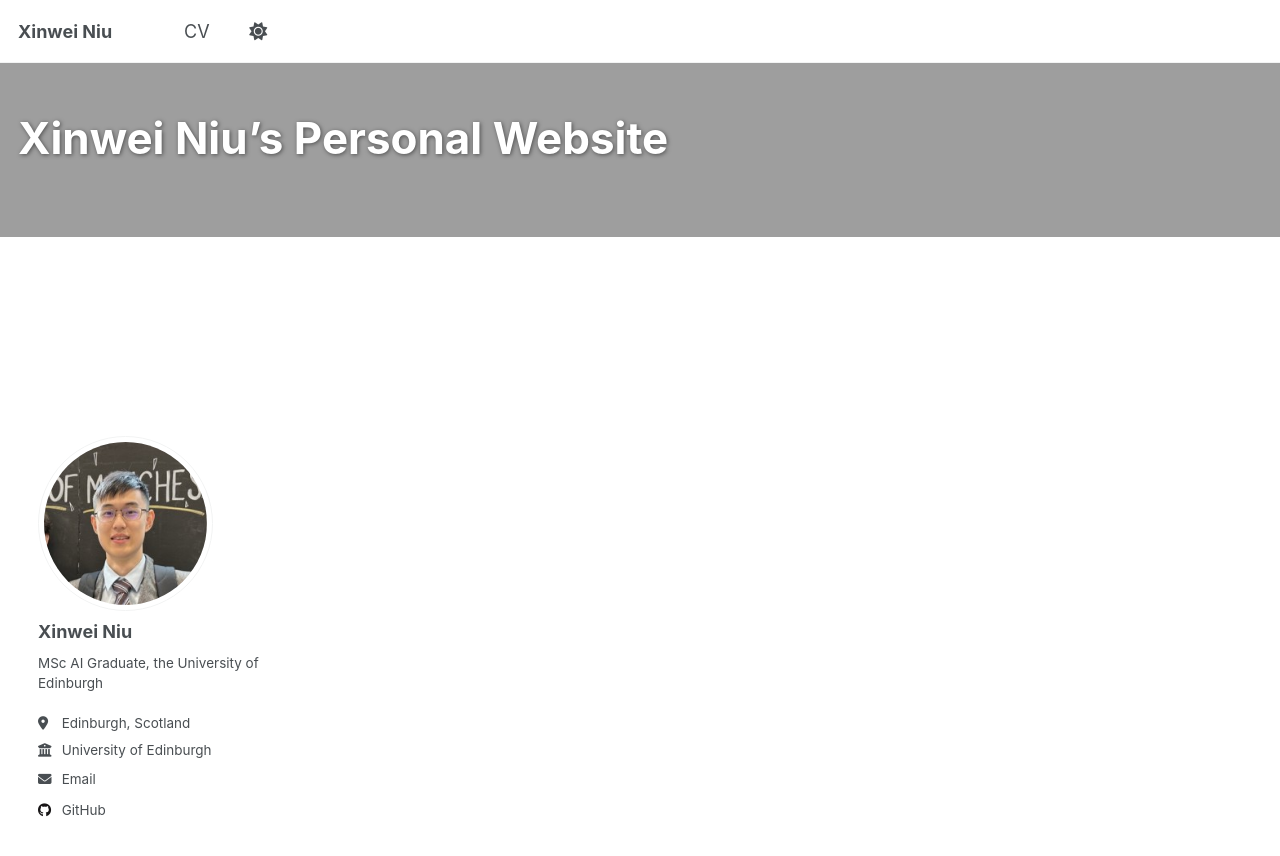
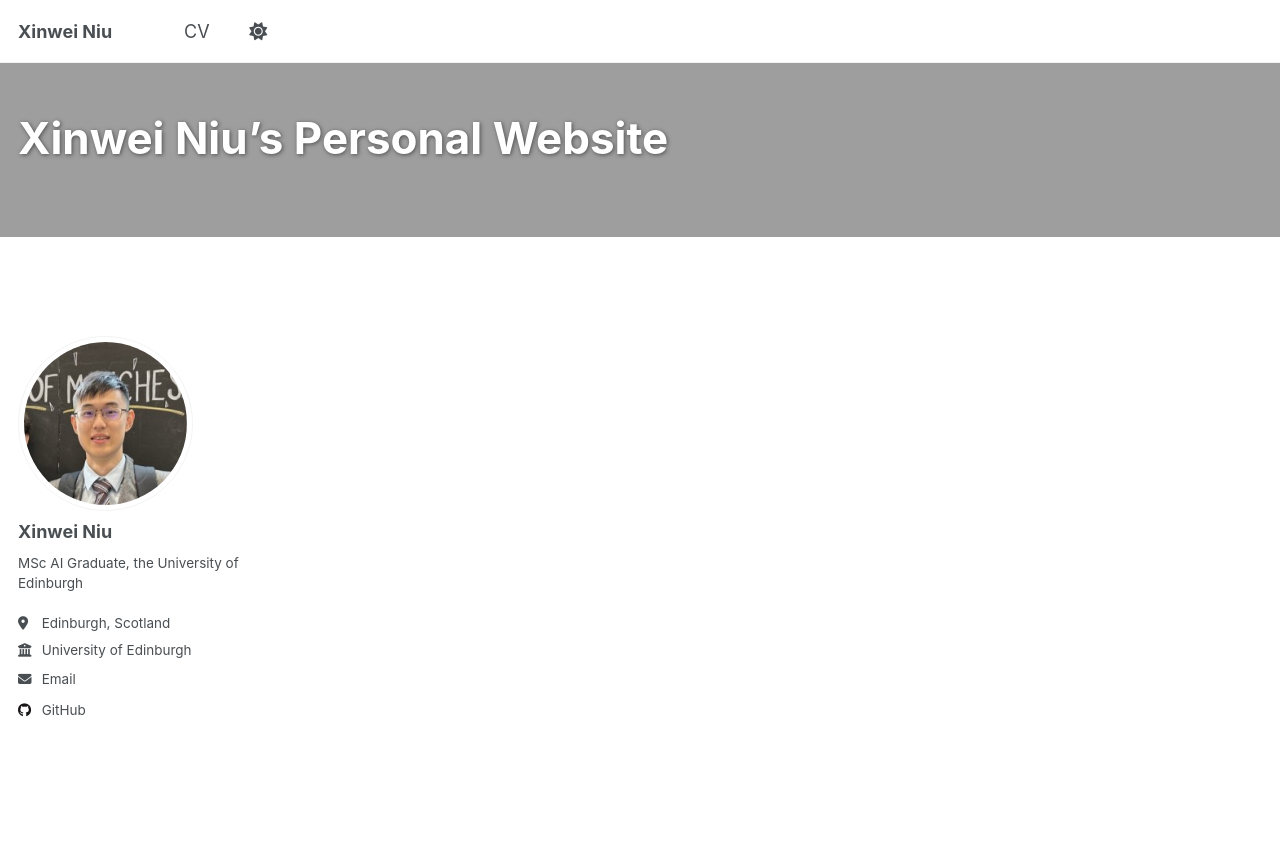
Before and after one commit to xinwei-niu/xinwei-niu.github.io, a Jekyll site: the page built from _pages/about.md, in a window 1280 px wide and 900 px high. Shown: the top 856 px of the window. Built offline with Jekyll 4.4.1, drawn with Linux system fonts in a browser that asks for light colours; a script that is not in the unit is left out.

Commit message:
change detail

```diff
--- a/assets/css/academicons.css
+++ b/assets/css/academicons.css
@@ -573,7 +573,7 @@ border-radius: .1em;
 
 
 .sidebar.sticky {
-    position: relative;
+    position: static;
     top: 100px; /* distance from top (adjust for navbar if any) */
     left: 20px; /* distance from right edge */
     width: 260px; /* adjust to fit your layout */
```
